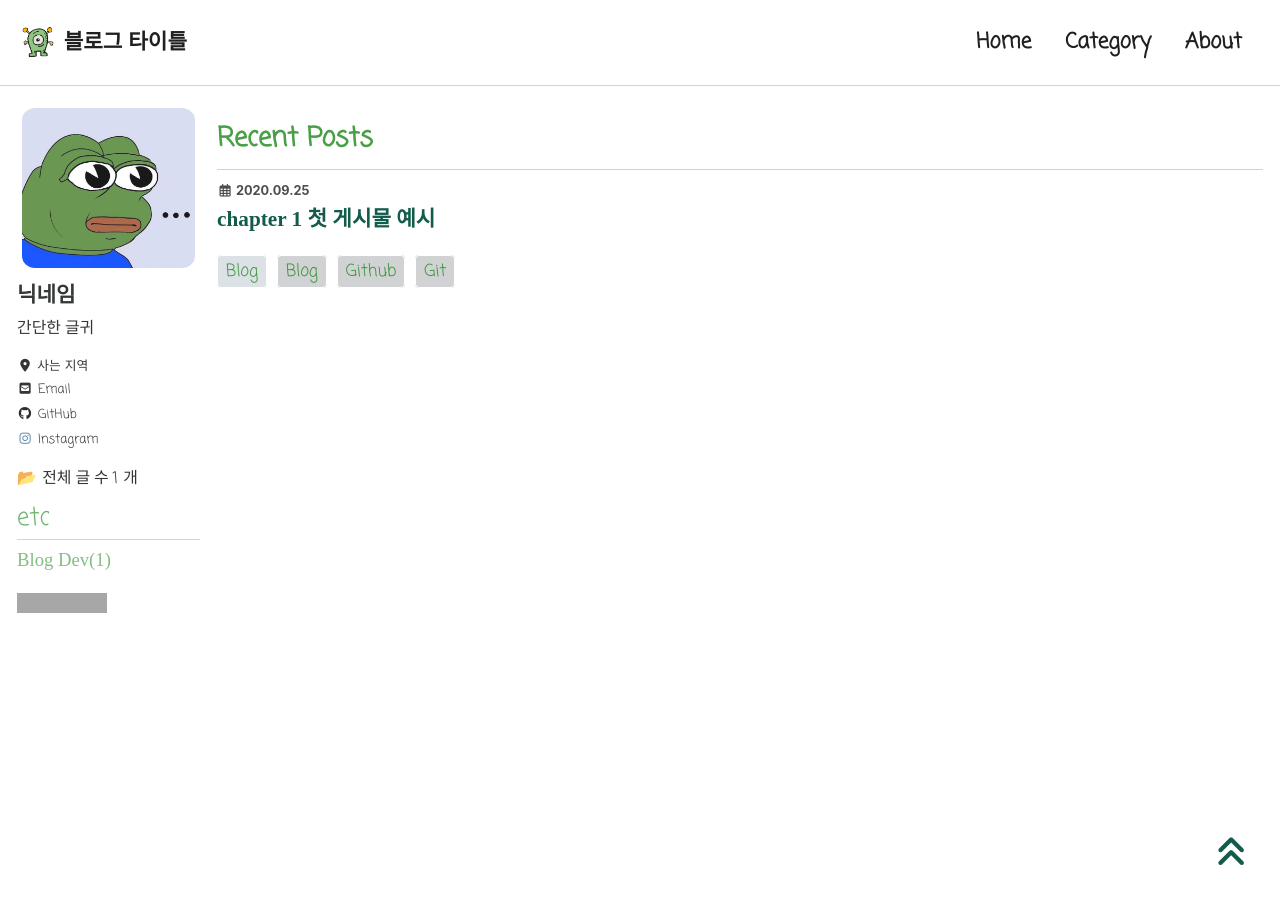
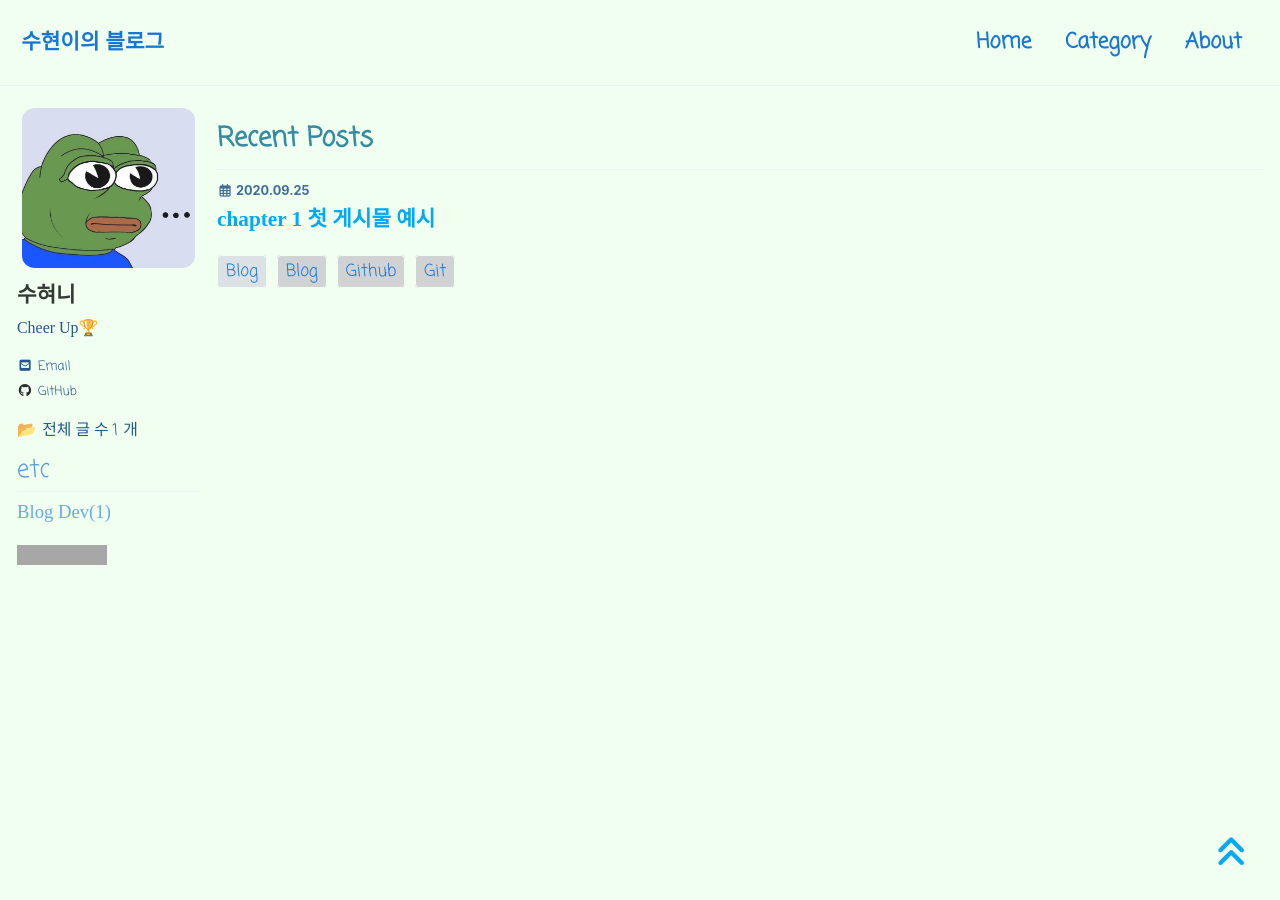
Before and after one commit to lee-soohyun/lee-soohyun.github.io, a Jekyll site: the page built from index.html, in a window 1280 px wide and 900 px high. Built offline with Jekyll 4.4.1, drawn with Linux system fonts in a browser that asks for light colours; cached includes are drawn as plain includes; nearby versions of some CDN libraries; some web fonts are replaced; the list of posts is cut into pages by our own code; some of the changed text lies outside the part shown; grey boxes are pictures that could not be loaded.

Commit message:
Update _config.yml

```diff
--- a/_config.yml
+++ b/_config.yml
@@ -12,20 +12,20 @@
 
 # theme                  : "minimal-mistakes-jekyll"
 # remote_theme           : "mmistakes/minimal-mistakes"
-minimal_mistakes_skin    : "myskin" # "default"  "air", "aqua", "contrast", , "dirt", "neon", "mint", "plum", "sunrise"
+minimal_mistakes_skin    : "aqua" # "default"  "air", "aqua", "contrast", "myskin" , "dirt", "neon", "mint", "plum", "sunrise"
 
 # Site Settings
 locale                   : "ko-KR" # 블로그 사용 언어
-title                    : "블로그 타이틀" # 블로그 타이틀
+title                    : "수현이의 블로그" # 블로그 타이틀
 title_separator          : "-"
 subtitle                 : # site tagline that appears below site title in masthead
-name                     : "블로그 유저 닉네임"
-description              : "블로그 간단 설명"
-url                      : "https://유저이름.github.io"
+name                     : "SooHyun Lee"
+description              : "Cheer Up 🗽"
+url                      : "https://lee-soohyun.github.io"
 baseurl                  : # the subpath of your site, e.g. "/blog"
 repository               : "유저이름/comments" #댓글 경로 / github name/repository
 teaser                   : # path of fallback teaser image, e.g. "/assets/images/500x300.png"
-logo                     : "/assets/images/logo.png" # 타이틀 옆 로고
+logo                     :  # 타이틀 옆 로고
 masthead_title           : # overrides the website title displayed in the masthead, use " " for no title
 breadcrumbs              : true # true, false (default)
 words_per_minute         : 200
@@ -73,9 +73,9 @@ naver_site_verification  :
 
 # Social Sharing
 
-# instagram : 0ldcar_
-# email : chh96077@gmail.com
-# github : heoni00
+# instagram :
+# email :
+# github :
 
 twitter:
   username               :
@@ -103,21 +103,21 @@ analytics: # 블로그 접근 경로 확인 코드
 
 # Site Author / 사이드바 소개 부분
 author:
-  name             : "닉네임"
+  name             : "수혀니"
   avatar           : "/assets/images/profile.jpg"
-  bio              : "간단한 글귀"
-  location         : "사는 지역"
+  bio              : "Cheer Up🏆"
+ # location         : "사는 지역"
 
   links:
     - label: "Email"
       icon: "fas fa-fw fa-envelope-square"
-      url: "mailto:이메일주소@gmail.com"
+      url: "as05034@naver.com"
     - label: "GitHub"
       icon: "fab fa-fw fa-github"
-      url: "https://github.com/유저이름"
-    - label: "Instagram"
-      icon: "fab fa-fw fa-instagram"
-      url: "https://www.instagram.com/인스타 아이디"
+      url: "https://github.com/lee-soohyun"
+    #- label: "Instagram"
+    #  icon: "fab fa-fw fa-instagram"
+     # url: "https://www.instagram.com/인스타 아이디"
     #- label: "Website"
     #  icon: "fas fa-fw fa-link"
       # url: "https://your-website.com"
@@ -134,7 +134,7 @@ footer:
   links:
     - label: "GitHub"
       icon: "fab fa-fw fa-github"
-      url: "https://github.com/유저이름"
+      url: "https://github.com/lee-soohyun"
     #- label: "Twitter"
     #  icon: "fab fa-fw fa-twitter-square"
       # url:
```
